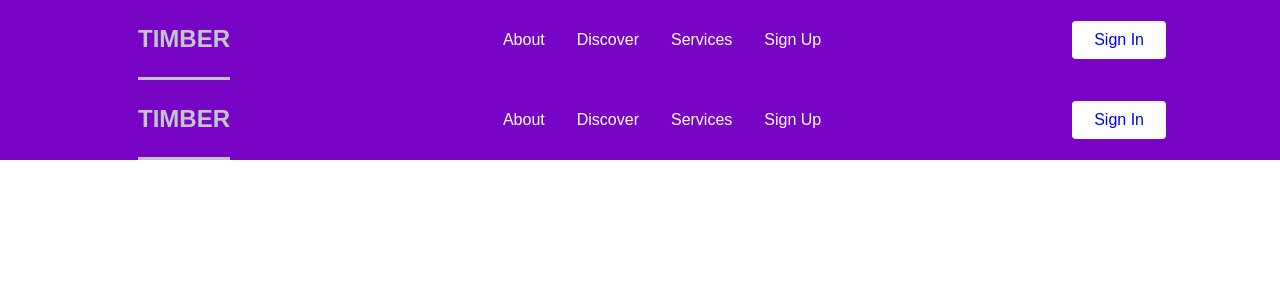
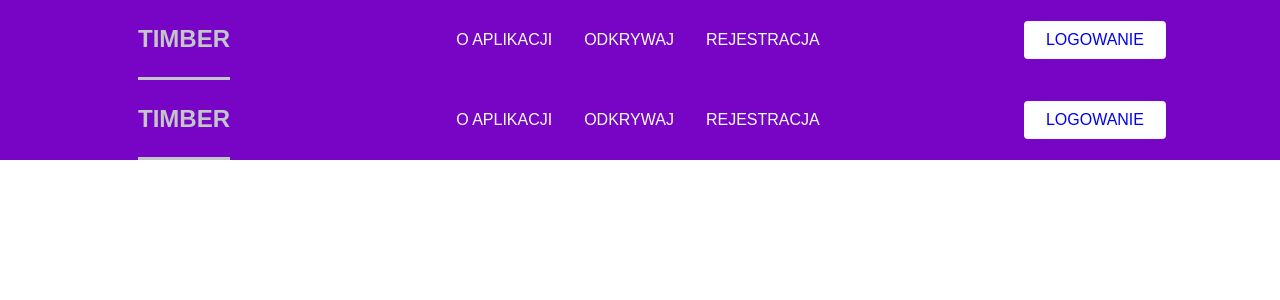
Before and after one commit to Apollion95/IO, a React (Create React App) app in the folder timber/: page / in a window 1280 px wide. Shown: the top 300 px of the page. Built offline with nearby package versions, Linux system fonts and the light colour scheme.

Commit message:
Zmiana strkutkury paska nawigacyjnego w  index.js

```diff
--- a/timber/src/components/Navbar/index.js
+++ b/timber/src/components/Navbar/index.js
@@ -12,7 +12,7 @@ import {
     NavBtnLink
 } from './NavbarElements'
 
-const Navbar = ({ toggle }) => {
+const Navbar = ({ isOpen,toggle }) => {
     return (
         <>
             <Nav>
@@ -23,20 +23,17 @@ const Navbar = ({ toggle }) => {
                     </MobileIcon>
                     <NavMenu>
                         <NavItem>
-                            <NavLinks to="about">About</NavLinks>
+                            <NavLinks to="/about">O APLIKACJI</NavLinks>
                         </NavItem>
                         <NavItem>
-                            <NavLinks to="discover">Discover</NavLinks>
+                            <NavLinks to="/discover">ODKRYWAJ</NavLinks>
                         </NavItem>
                         <NavItem>
-                            <NavLinks to="services">Services</NavLinks>
-                        </NavItem>
-                        <NavItem>
-                            <NavLinks to="signup">Sign Up</NavLinks>
+                            <NavLinks to="/signup">REJESTRACJA</NavLinks>
                         </NavItem>
                     </NavMenu>
                         <NavBtn>
-                            <NavBtnLink to="/signin">Sign In</NavBtnLink>
+                            <NavBtnLink to="/signin">LOGOWANIE</NavBtnLink>
                         </NavBtn>
                 </NavbarContainer>
             </Nav>
```
